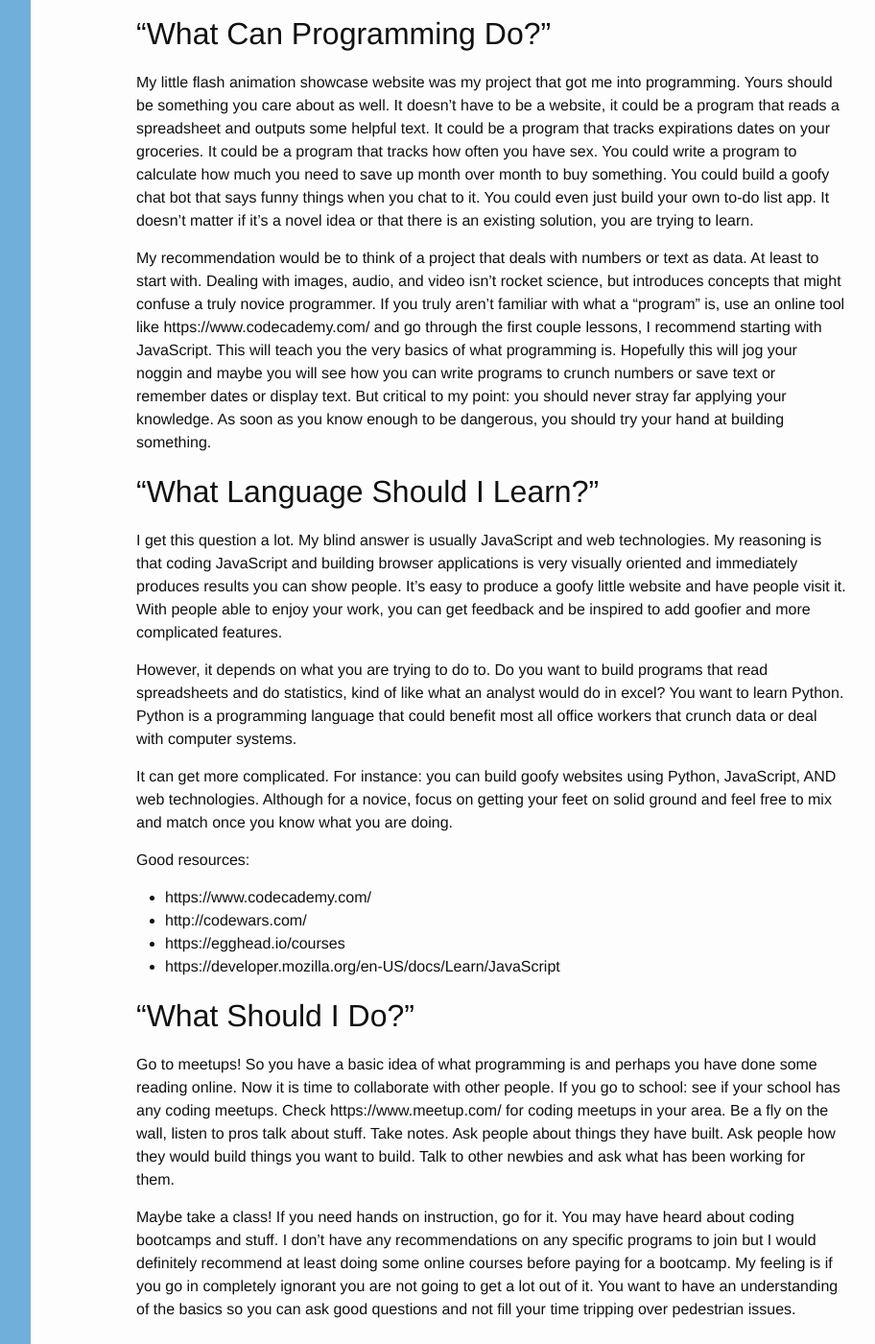
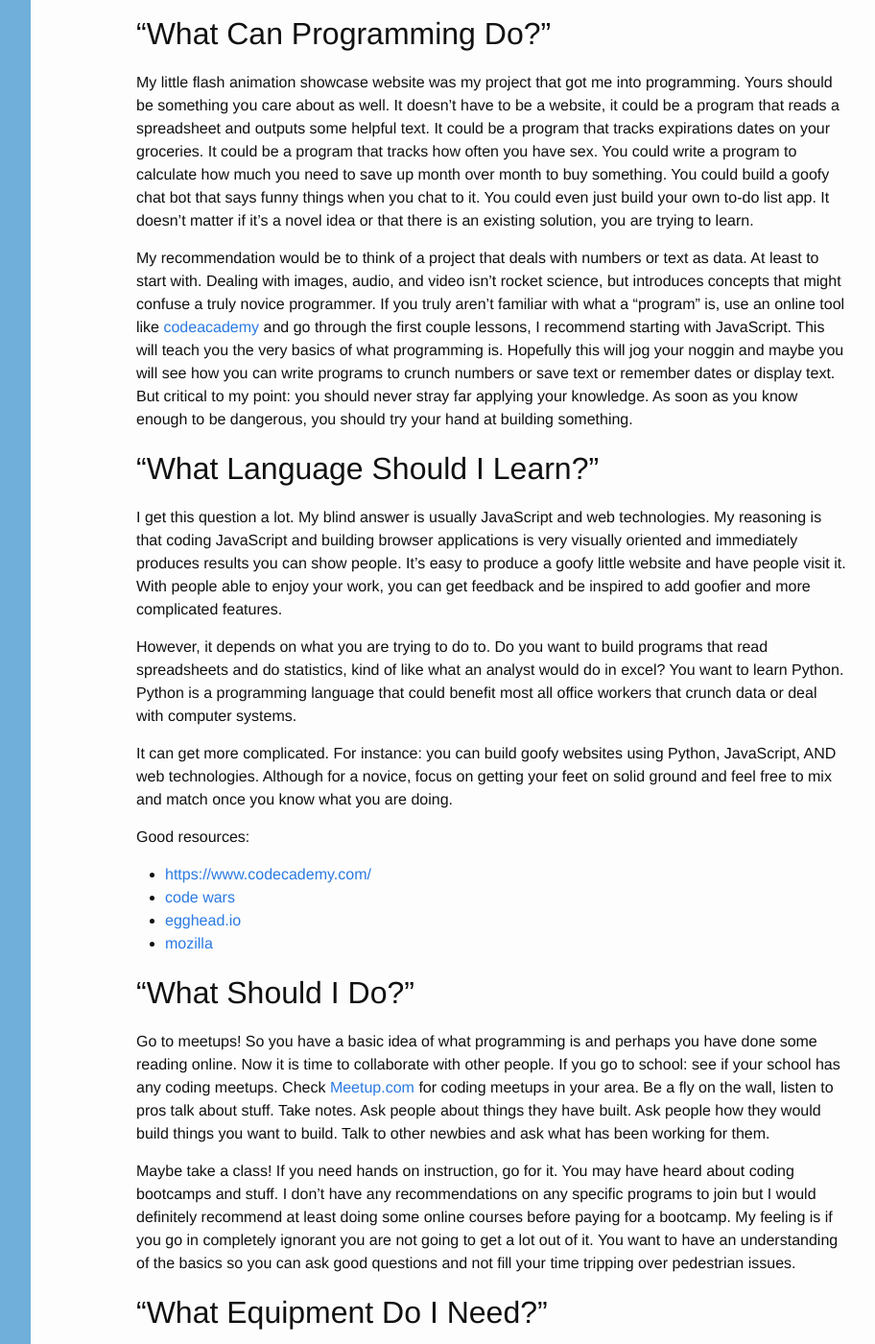
Before and after one commit to austinpray/austinpray.com, a Jekyll site: the page built from _posts/2017-05-31-learn-to-code.md, in a window 1280 px wide and 1400 px high, scrolled down 1333 px. Shown: the whole window at 96% size, without its empty margins (288-1200 px from the left). Built offline with Jekyll 4.4.1, drawn with Linux system fonts in a browser that asks for light colours.

Commit message:
Update 2017-05-31-learn-to-code.md

```diff
--- a/_posts/2017-05-31-learn-to-code.md
+++ b/_posts/2017-05-31-learn-to-code.md
@@ -34,7 +34,7 @@ The whole thing is very much like learning a spoken language. I took 5 years of
 
 My little flash animation showcase website was my project that got me into programming. Yours should be something you care about as well. It doesn’t have to be a website, it could be a program that reads a spreadsheet and outputs some helpful text. It could be a program that tracks expirations dates on your groceries. It could be a program that tracks how often you have sex. You could write a program to calculate how much you need to save up month over month to buy something. You could build a goofy chat bot that says funny things when you chat to it. You could even just build your own to-do list app. It doesn’t matter if it’s a novel idea or that there is an existing solution, you are trying to learn.
 
-My recommendation would be to think of a project that deals with numbers or text as data. At least to start with. Dealing with images, audio, and video isn’t rocket science, but introduces concepts that might confuse a truly novice programmer. If you truly aren’t familiar with what a “program” is, use an online tool like https://www.codecademy.com/ and go through the first couple lessons, I recommend starting with JavaScript. This will teach you the very basics of what programming is. Hopefully this will jog your noggin and maybe you will see how you can write programs to crunch numbers or save text or remember dates or display text. But critical to my point: you should never stray far applying your knowledge. As soon as you know enough to be dangerous, you should try your hand at building something.
+My recommendation would be to think of a project that deals with numbers or text as data. At least to start with. Dealing with images, audio, and video isn’t rocket science, but introduces concepts that might confuse a truly novice programmer. If you truly aren’t familiar with what a “program” is, use an online tool like [codeacademy](https://www.codecademy.com/) and go through the first couple lessons, I recommend starting with JavaScript. This will teach you the very basics of what programming is. Hopefully this will jog your noggin and maybe you will see how you can write programs to crunch numbers or save text or remember dates or display text. But critical to my point: you should never stray far applying your knowledge. As soon as you know enough to be dangerous, you should try your hand at building something.
 
 ## “What Language Should I Learn?”
 
@@ -46,14 +46,14 @@ It can get more complicated. For instance: you can build goofy websites using Py
 
 Good resources:
 
-- https://www.codecademy.com/
-- http://codewars.com/
-- https://egghead.io/courses
-- https://developer.mozilla.org/en-US/docs/Learn/JavaScript
+- [https://www.codecademy.com/](https://www.codecademy.com/)
+- [code wars](http://codewars.com/)
+- [egghead.io](https://egghead.io/courses)
+- [mozilla](https://developer.mozilla.org/en-US/docs/Learn/JavaScript)
 
 ## “What Should I Do?”
 
-Go to meetups! So you have a basic idea of what programming is and perhaps you have done some reading online. Now it is time to collaborate with other people. If you go to school: see if your school has any coding meetups. Check https://www.meetup.com/ for coding meetups in your area. Be a fly on the wall, listen to pros talk about stuff. Take notes. Ask people about things they have built. Ask people how they would build things you want to build. Talk to other newbies and ask what has been working for them.
+Go to meetups! So you have a basic idea of what programming is and perhaps you have done some reading online. Now it is time to collaborate with other people. If you go to school: see if your school has any coding meetups. Check [Meetup.com](https://www.meetup.com/) for coding meetups in your area. Be a fly on the wall, listen to pros talk about stuff. Take notes. Ask people about things they have built. Ask people how they would build things you want to build. Talk to other newbies and ask what has been working for them.
 
 Maybe take a class! If you need hands on instruction, go for it. You may have heard about coding bootcamps and stuff. I don’t have any recommendations on any specific programs to join but I would definitely recommend at least doing some online courses before paying for a bootcamp. My feeling is if you go in completely ignorant you are not going to get a lot out of it. You want to have an understanding of the basics so you can ask good questions and not fill your time tripping over pedestrian issues.
 
```
